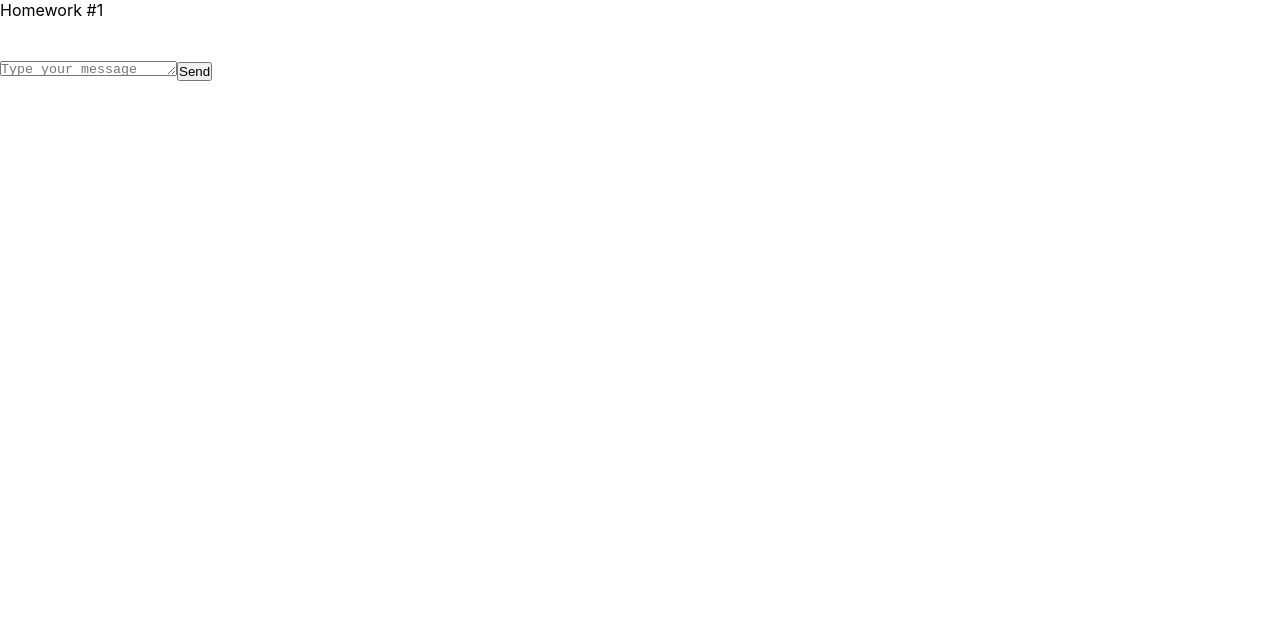
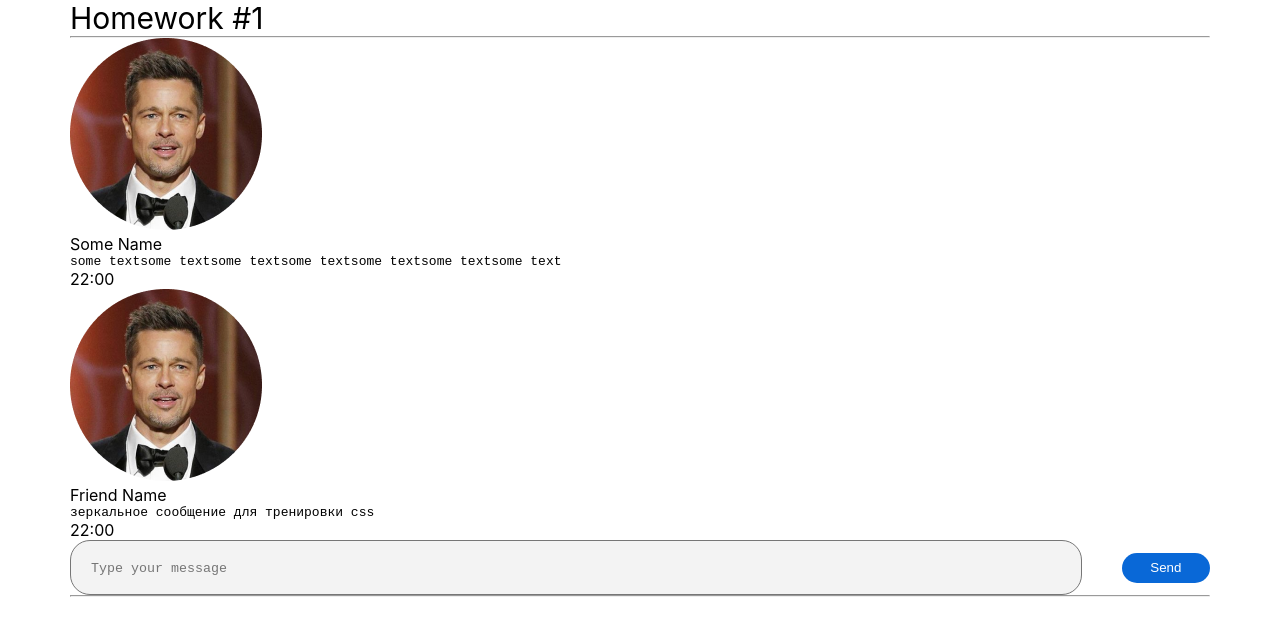
Before and after one commit to maskal2719/hws2, a React (Create React App) app: page / in a window 1280 px wide. Shown: the top 636 px of the page. Built offline with nearby package versions, Linux system fonts and the light colour scheme.

Commit message:
complete 1-4

```diff
--- a/src/s1-main/App.module.css
+++ b/src/s1-main/App.module.css
@@ -1,5 +1,7 @@
 .App {
     --header_height: 60px;
+    width: 1140px;
+    margin: 0 auto;
 }
 
 .hw {
@@ -7,5 +9,5 @@
 }
 
 .hwTitle {
-
+    font-size: 30px;
 }
--- a/src/s2-homeworks/hw01/HW1.tsx
+++ b/src/s2-homeworks/hw01/HW1.tsx
@@ -14,7 +14,18 @@ import avatar from './avatar.png'
 * */
 
 // нужно создать правильный тип вместо any
-export type MessageType = any
+export type MessageType = {
+    id: number
+    user: {
+        avatar: string
+        name: string
+    }
+    message: {
+        text: string
+        time: string
+    }
+}
+
 
 // структуру объекта не менять
 export const message0: MessageType = {
@@ -44,16 +55,18 @@ const HW1 = () => {
     return (
         <div id={'hw1'}>
             <div className={s2.hwTitle}>Homework #1</div>
+            <hr/>
             <div className={s2.hw}>
                 {/*проверка отображения (не менять)*/}
                 <div>
-                    <Message message={message0} />
-                    <FriendMessage message={friendMessage0} />
+                    <Message message={message0}/>
+                    <FriendMessage message={friendMessage0}/>
                 </div>
 
                 {/*для автоматической проверки дз (не менять)*/}
-                <MessageSender M={Message} />
+                <MessageSender M={Message}/>
             </div>
+            <hr/>
         </div>
     )
 }
--- a/src/s2-homeworks/hw01/friend-message/FriendMessage.tsx
+++ b/src/s2-homeworks/hw01/friend-message/FriendMessage.tsx
@@ -1,8 +1,22 @@
 import React from 'react'
 import s from './FriendMessage.module.css'
 
+type FriendMessagePropsType = {
+    message: {
+        id: number
+        message: {
+            text: string
+            time: string
+        }
+        user: {
+            avatar: string
+            name: string
+        }
+    }
+}
+
 // создать тип вместо any и отобразить приходящие данные
-const FriendMessage = (props: any) => {
+const FriendMessage = (props: FriendMessagePropsType) => {
     return (
         <div
             id={'hw1-friend-message-' + props.message.id}
@@ -12,7 +26,7 @@ const FriendMessage = (props: any) => {
                 <img
                     id={'hw1-friend-avatar-' + props.message.id}
                     // создаёт студент
-
+                    src={props.message.user.avatar}
                     //
                 />
                 <div className={s.friendText}>
@@ -21,7 +35,7 @@ const FriendMessage = (props: any) => {
                         className={s.friendName}
                     >
                         {/*создаёт студент*/}
-
+                        {props.message.user.name}
                         {/**/}
                     </div>
                     <pre
@@ -29,7 +43,7 @@ const FriendMessage = (props: any) => {
                         className={s.friendMessageText}
                     >
                         {/*создаёт студент*/}
-
+                        {props.message.message.text}
                         {/**/}
                     </pre>
                 </div>
@@ -39,7 +53,7 @@ const FriendMessage = (props: any) => {
                 className={s.friendTime}
             >
                 {/*создаёт студент*/}
-
+                {props.message.message.time}
                 {/**/}
             </div>
         </div>
--- a/src/s2-homeworks/hw01/message-sender/MessageSender.module.css
+++ b/src/s2-homeworks/hw01/message-sender/MessageSender.module.css
@@ -1,13 +1,25 @@
 .sendForm {
-
+    display: flex;
+    align-items: center;
 }
 
 .textarea {
-
+    width: 100%;
+    resize: none;
+    border-radius: 20px;
+    overflow: hidden;
+    padding: 20px;
+    margin-right: 40px;
+    background-color: #f3f3f3;
 }
 
 .button {
-
+    width: 100px;
+    height: 30px;
+    border: none;
+    border-radius: 20px;
+    background-color: #0968d7;
+    color: white;
 }
 
 .button:hover {
--- a/src/s2-homeworks/hw01/message/Message.tsx
+++ b/src/s2-homeworks/hw01/message/Message.tsx
@@ -2,35 +2,48 @@ import React from 'react'
 import s from './Message.module.css'
 
 // нужно создать правильный тип вместо any
-export type MessagePropsType = any
+export type MessagePropsType = {
+    message: {
+        id: number
+        message: {
+            text: string
+            time: string
+        }
+        user: {
+            avatar: string
+            name: string
+        }
+    }
+}
 
 // нужно отобразить приходящие данные
 const Message = (props: MessagePropsType) => {
+    console.log(props)
     return (
         <div id={'hw1-message-' + props.message.id} className={s.message}>
             <div className={s.imageAndText}>
                 <img
                     id={'hw1-avatar-' + props.message.id}
+                    src={props.message.user.avatar}
                     // создаёт студент
-
                     //
                 />
                 <div className={s.text}>
                     <div id={'hw1-name-' + props.message.id} className={s.name}>
                         {/*создаёт студент*/}
-
+                        {props.message.user.name}
                         {/**/}
                     </div>
                     <pre id={'hw1-text-' + props.message.id} className={s.messageText}>
                         {/*создаёт студент*/}
-
+                        {props.message.message.text}
                         {/**/}
                     </pre>
                 </div>
             </div>
             <div id={'hw1-time-' + props.message.id} className={s.time}>
                 {/*создаёт студент*/}
-
+                {props.message.message.time}
                 {/**/}
             </div>
         </div>
```
